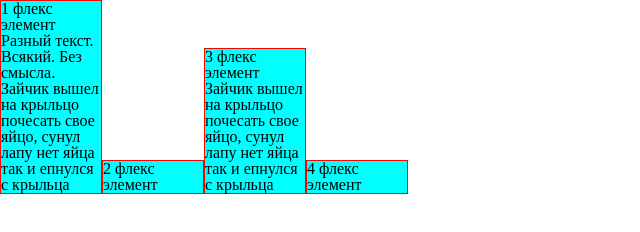
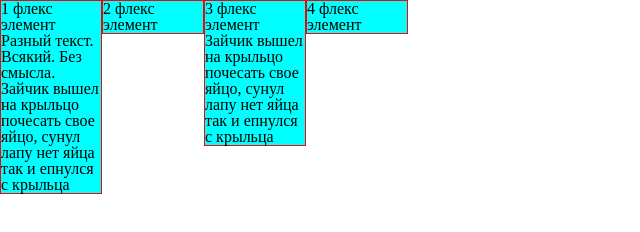
Before and after one commit to sergo80zxc/----------------------, a plain HTML site: page index.html in a window 1280 px wide. Shown: the whole page, without its empty margins (0-640 px from the left). Drawn offline with Linux system fonts and the light colour scheme.

Commit message:
align-items: start;

```diff
--- a/css/st.css
+++ b/css/st.css
@@ -1,10 +1,9 @@
 
  /*---------------------------------------------------------*/
-
  #box {
   display: flex;              /*Задаем контейнеру "box" свойство "flex" */
   flex-direction: row;        /*основная ось идёт горизонтально слева направо*/
-  align-items: end;           /*элементы выстраиваются у конца поперечной оси*/
+  align-items: start;         /*элементы выстраиваются у начала поперечной оси*/
 }
 .name {                       /*наши дивы с размерами и цветом для наглядности*/
   width: 100px;               /*Ширина */
```
